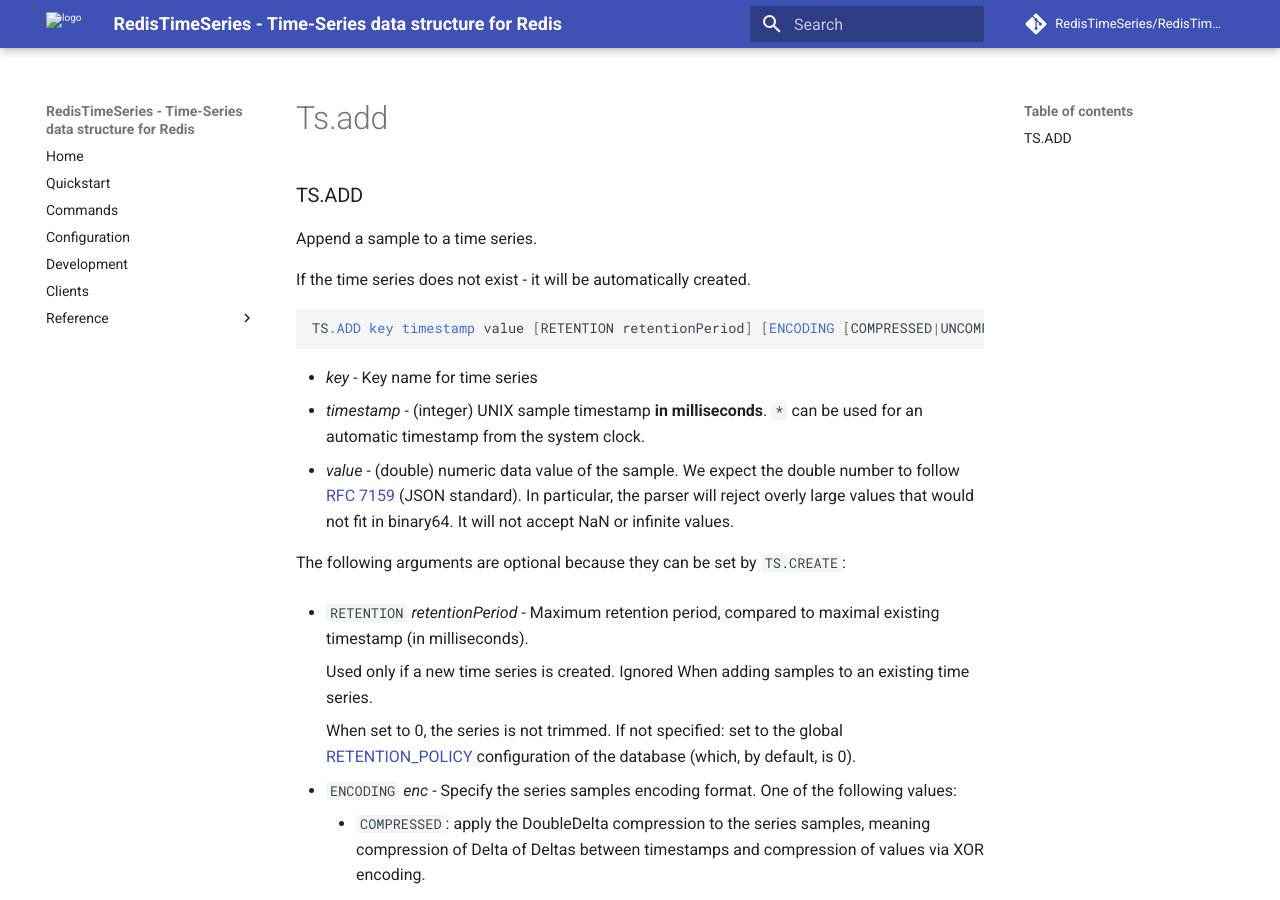
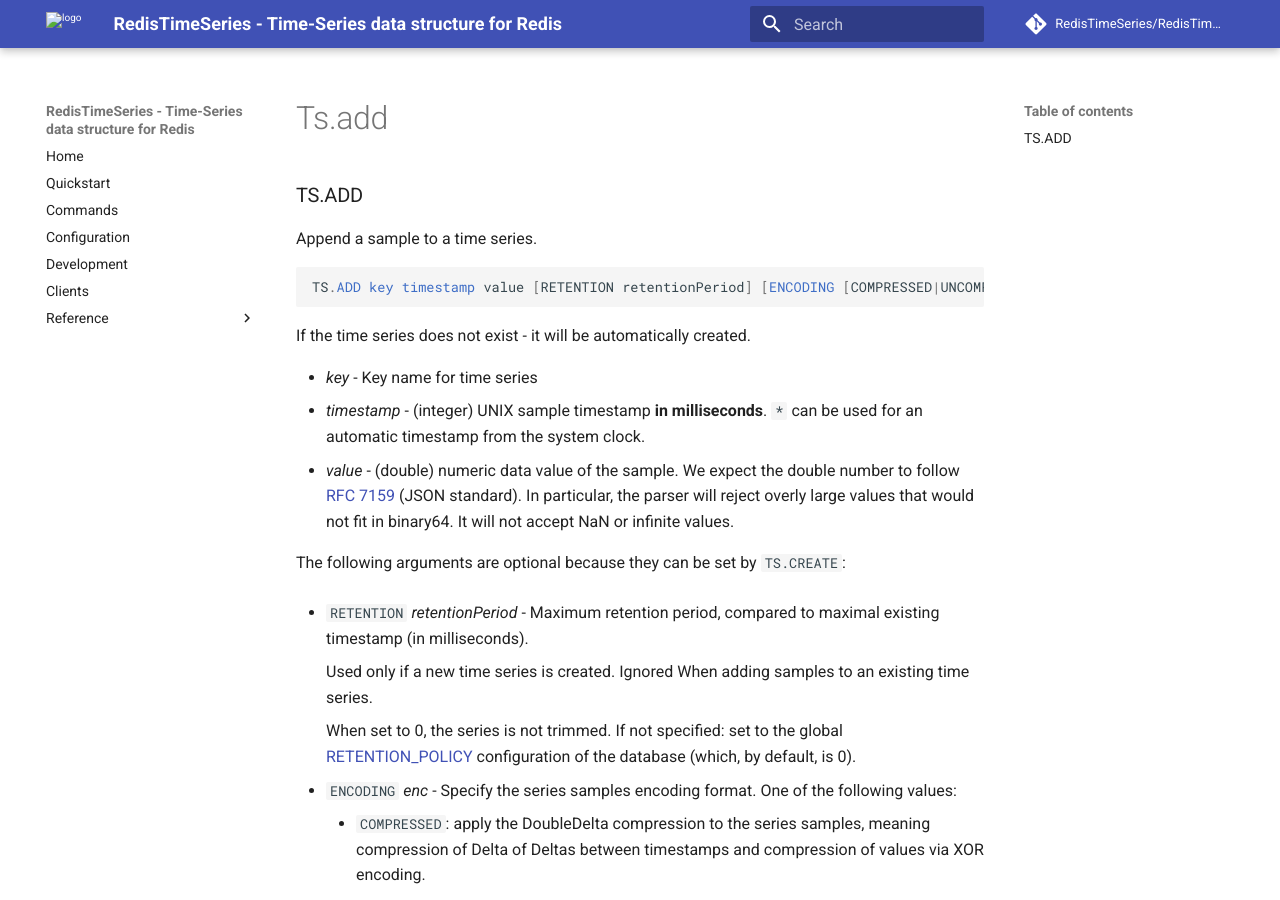
Before and after one commit to RedisTimeSeries/RedisTimeSeries, an MkDocs documentation site: the page built from docs/commands/ts.add.md, in a window 1280 px wide and 900 px high. Built offline with MkDocs 1.6.1 and Material for MkDocs 9.7.7, drawn with Linux system fonts in a browser that asks for light colours; comment, search, counter and statistics services are not loaded.

Commit message:
Update ts.add.md

````diff
--- a/docs/commands/ts.add.md
+++ b/docs/commands/ts.add.md
@@ -2,11 +2,11 @@
 
 Append a sample to a time series.
 
-If the time series does not exist - it will be automatically created.
-
 ```sql
 TS.ADD key timestamp value [RETENTION retentionPeriod] [ENCODING [COMPRESSED|UNCOMPRESSED]] [CHUNK_SIZE size] [ON_DUPLICATE policy] [LABELS {label value}...]
 ```
+
+If the time series does not exist - it will be automatically created.
 
 - _key_ - Key name for time series
 - _timestamp_ - (integer) UNIX sample timestamp **in milliseconds**. `*` can be used for an automatic timestamp from the system clock.
````
